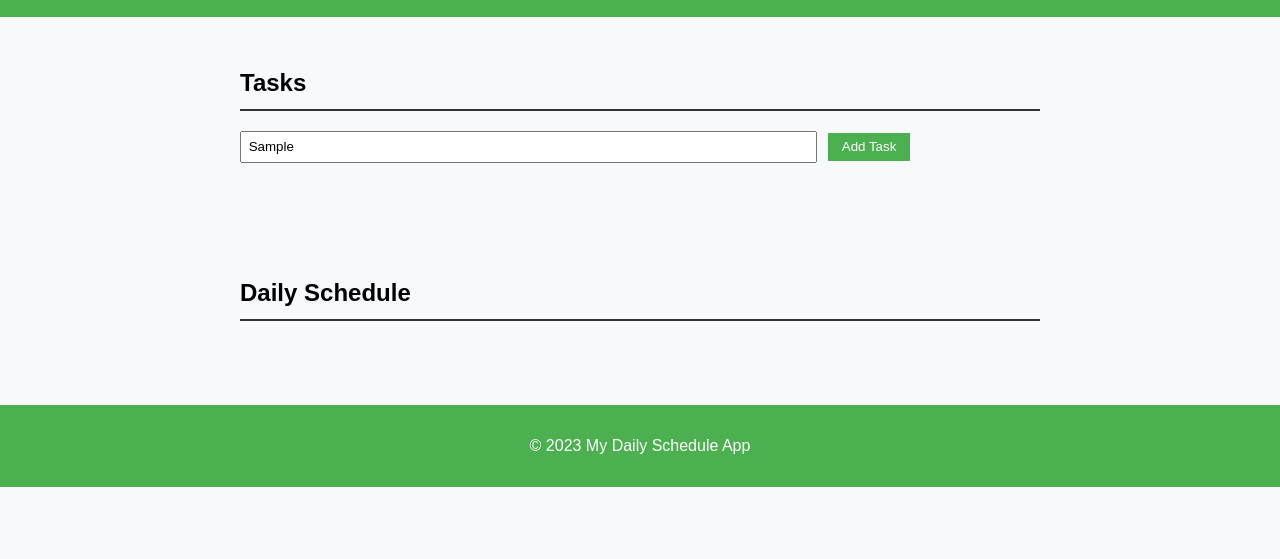
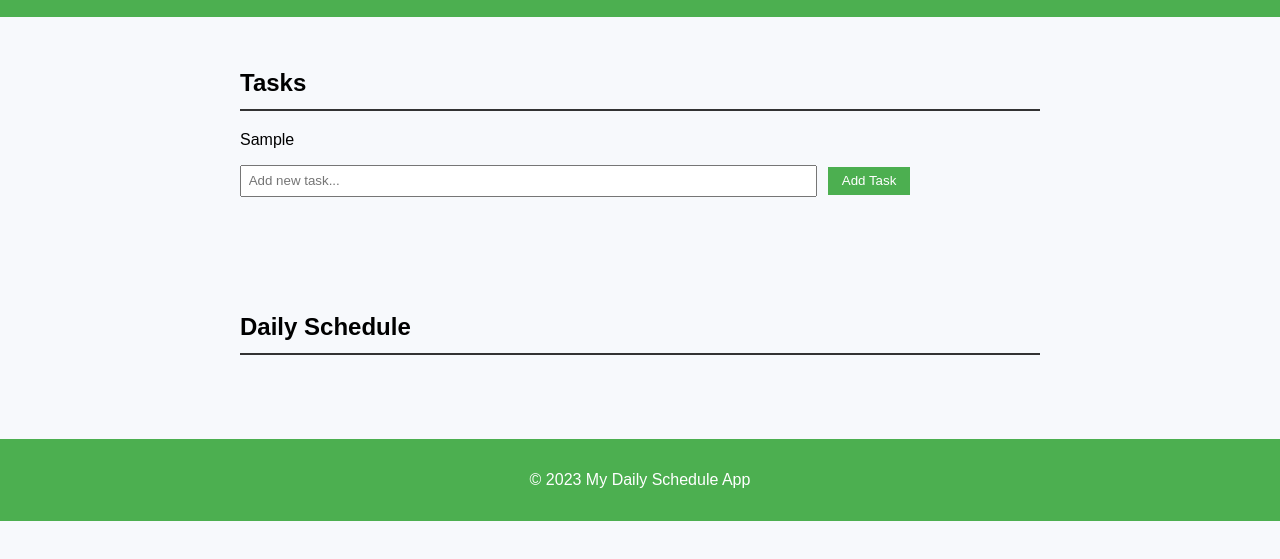
Before and after one commit to mbarker0907/StayOnTrack, a plain HTML site: page frontend/index.html in a window 1280 px wide. Both pictures are taken after typing "Sample" into the empty fields and a click on the button "Add Task". Shown: the part 95-654 px from the top of the page. Drawn offline with Linux system fonts and the light colour scheme.

Commit message:
Added JavaScript interactivity for task addition.
- Modified index.html to link app.js for frontend interactivity.
- Implemented basic task addition functionality in app.js.
  Users can now input a task and click 'Add' to see it in the list.
- Organized HTML structure and ensured the script loads after the DOM is ready using the 'defer' attribute.

```diff
--- a/frontend/index.html
+++ b/frontend/index.html
@@ -28,5 +28,7 @@
     <footer>
         <p>© 2023 My Daily Schedule App</p>
     </footer>
+    <!-- Linking our JavaScript file -->
+    <script src="js/app.js" defer></script>
 </body>
 </html>
--- /dev/null
+++ b/frontend/js/app.js
@@ -0,0 +1,16 @@
+document.addEventListener('DOMContentLoaded', () => {
+    const addTaskBtn = document.getElementById('add-task-btn');
+    const newTaskInput = document.getElementById('new-task-input');
+    const taskList = document.getElementById('task-list');
+
+    addTaskBtn.addEventListener('click', () => {
+        const taskValue = newTaskInput.value.trim();
+
+        if(taskValue) {
+            const taskItem = document.createElement('li');
+            taskItem.innerText = taskValue;
+            taskList.appendChild(taskItem);
+            newTaskInput.value = ''; // Clear the input
+        }
+    });
+});
```
